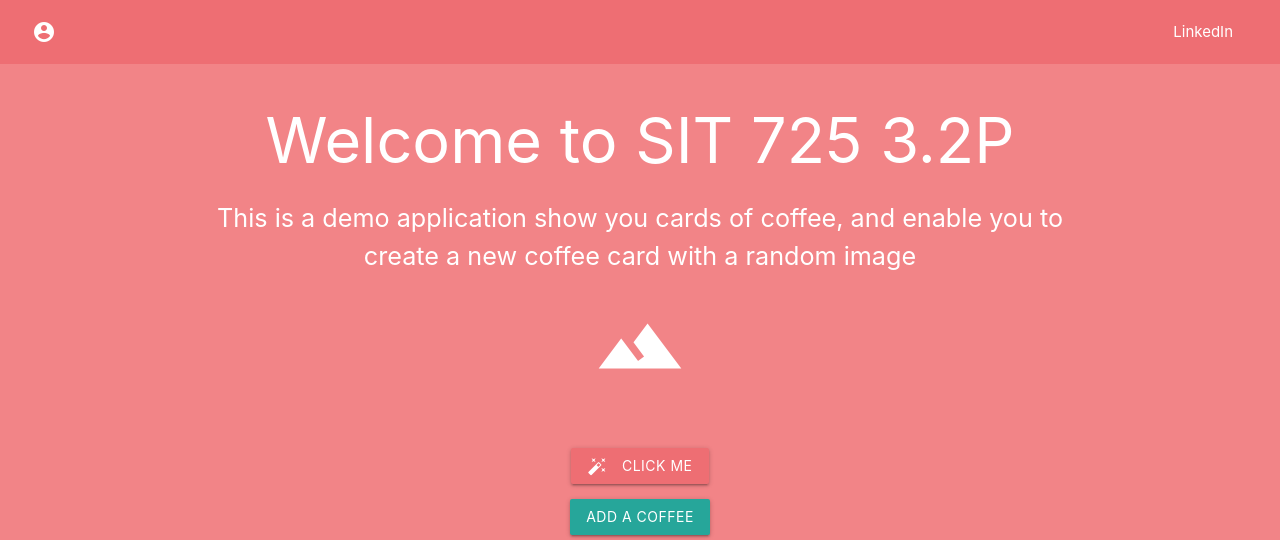
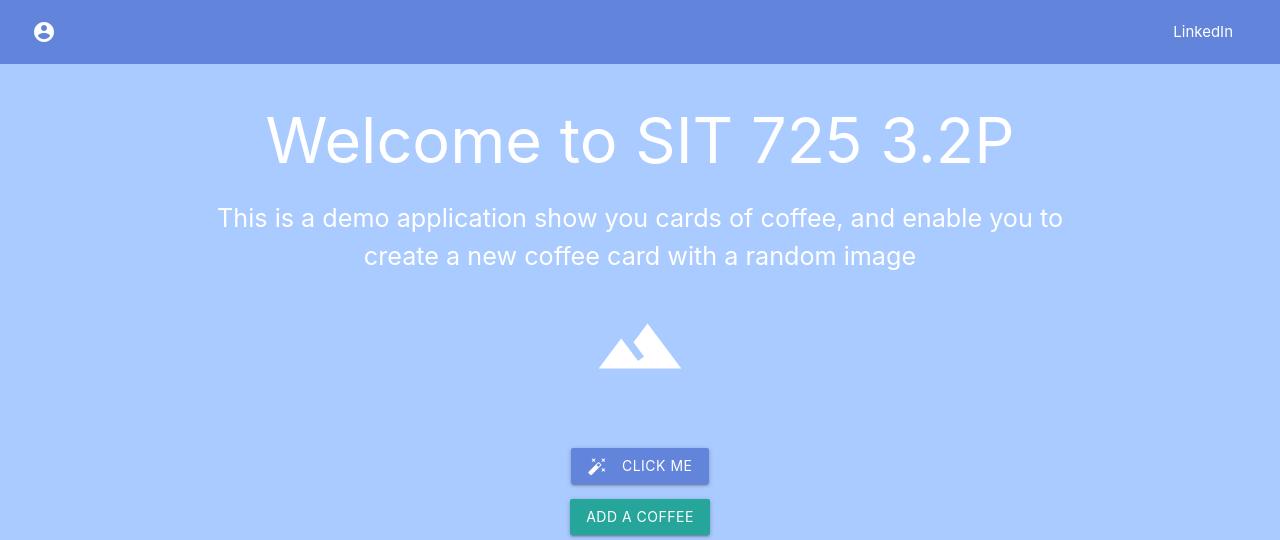
Before and after one commit to maguzman6/SIT725_s226636976, a website: page 3.2P/source files/public/index.html in a window 1280 px wide. Shown: the top 540 px of the page. Drawn offline with nearby package versions, Linux system fonts and the light colour scheme; no server answers.

Commit message:
feat: change background color

```diff
--- a/3.2P/source files/public/css/styles.css
+++ b/3.2P/source files/public/css/styles.css
@@ -1,16 +1,20 @@
+nav {
+    background-color: #6284da;
+}
+
 .navbar-size {
     width: 95%;
     margin: 0 auto;
 }
 
 .main-body {
-    background-color: #F28487;
+    background-color: #aacbff;
     color: white;
     height: calc(100vh - 64px);
 }
 
 .click-me-button {
-    background-color: #EE6E73;
+    background-color: #6284da;
     margin-top: 50px;
 }
 
```
